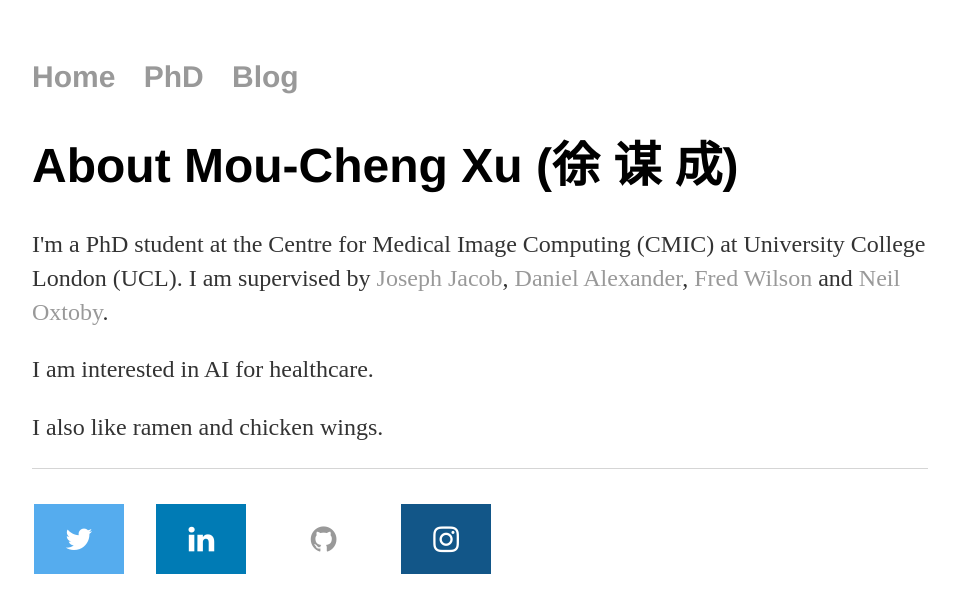
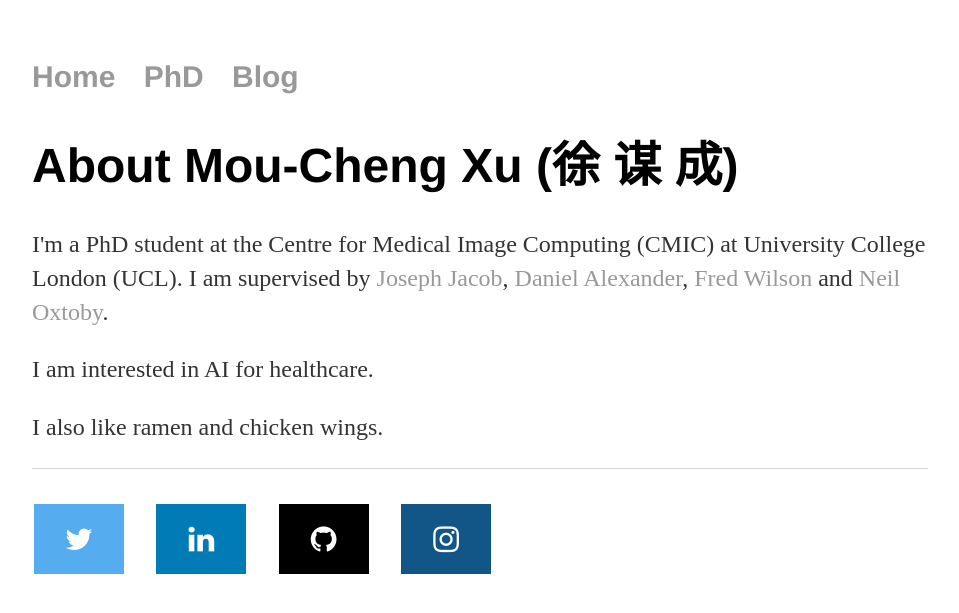
Before and after one commit to moucheng2017/mouchengxu.github.io, a Jekyll site: the page built from index.html, in a window 1280 px wide. Shown: the top 613 px of the page, without its empty margins (160-1119 px from the left). Built offline with Jekyll 4.4.1, drawn with Linux system fonts in a browser that asks for light colours.

Commit message:
Update main.css

```diff
--- a/css/main.css
+++ b/css/main.css
@@ -70,3 +70,8 @@ ul.posts li {
   background: #125688;
   color: white;
 }
+
+.fa-github {
+  background: #000000;
+  color: white;
+}
```
